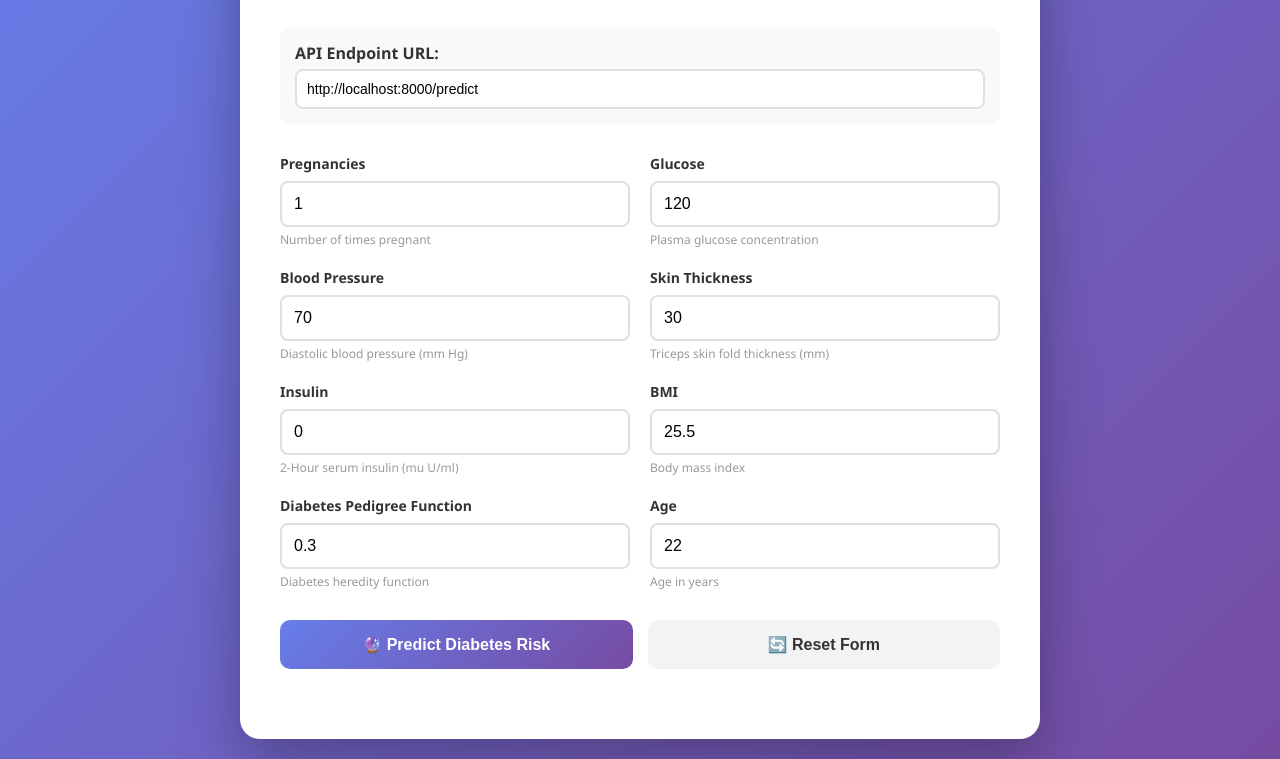
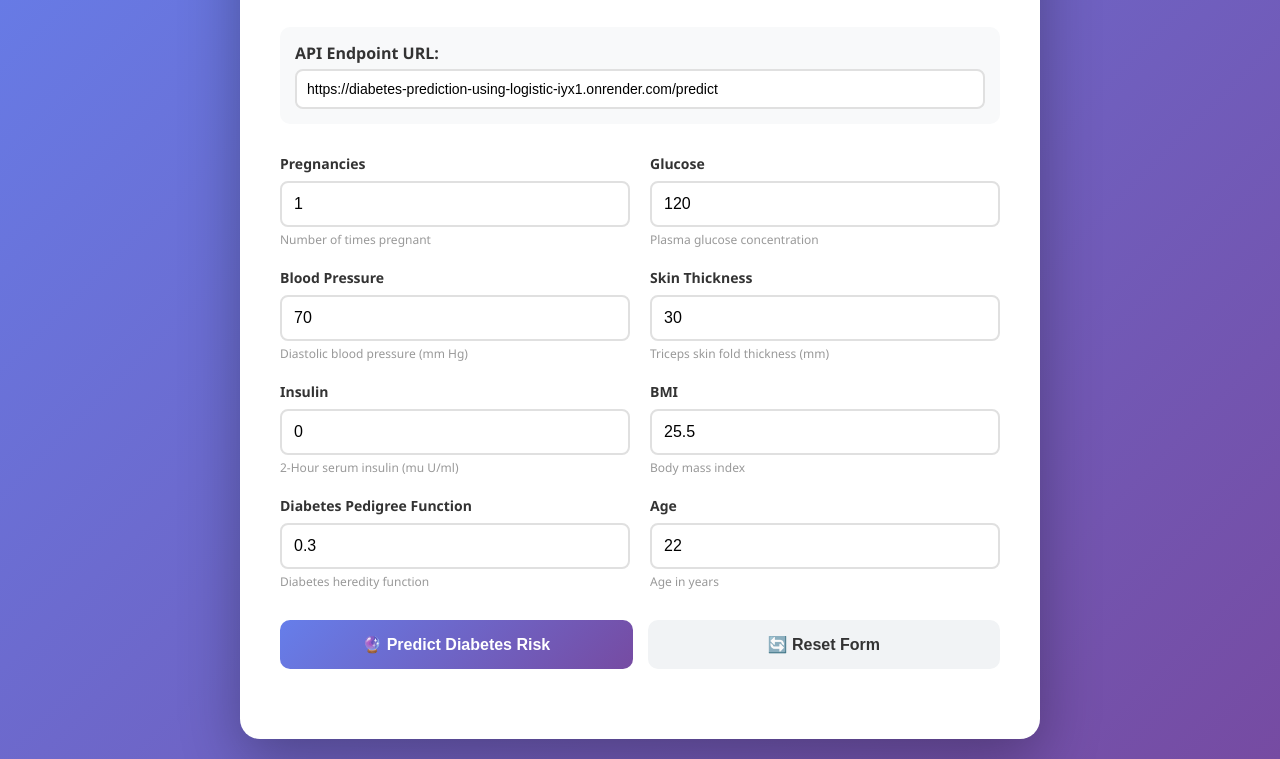
Before and after one commit to RandomDudeAtNight/diabetes-prediction-using-logistic-regression, a plain HTML site: page index.html in a window 1280 px wide. Shown: the part 152-911 px from the top of the page. Drawn offline with Linux system fonts and the light colour scheme.

Commit message:
Update index.html

```diff
--- a/index.html
+++ b/index.html
@@ -306,7 +306,7 @@
 
         <div class="api-config">
             <label for="apiUrl">API Endpoint URL:</label>
-            <input type="text" id="apiUrl" value="http://localhost:8000/predict" placeholder="Enter your API URL">
+            <input type="text" id="apiUrl" value="https://diabetes-prediction-using-logistic-iyx1.onrender.com/predict" placeholder="Enter your API URL">
         </div>
 
         <form id="predictionForm">
```
